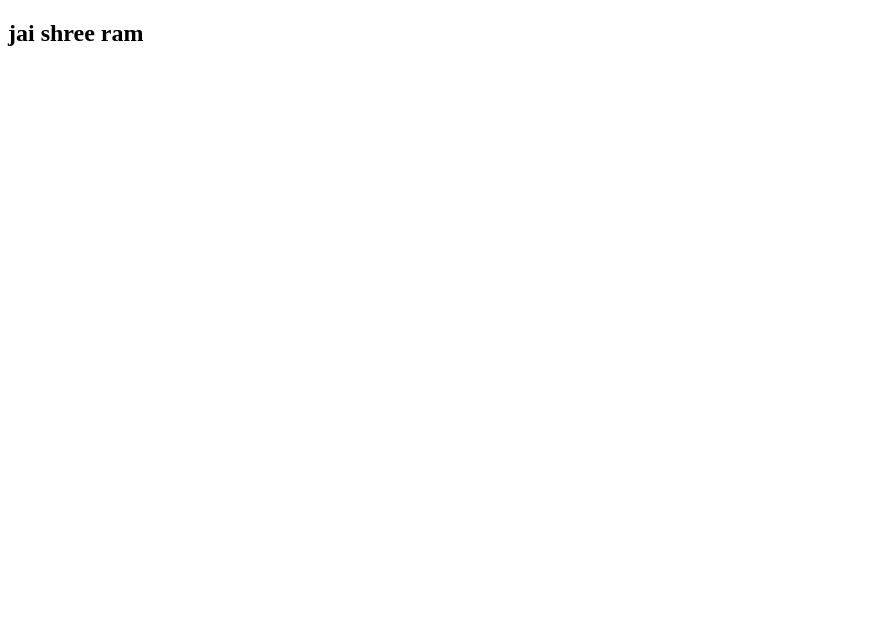
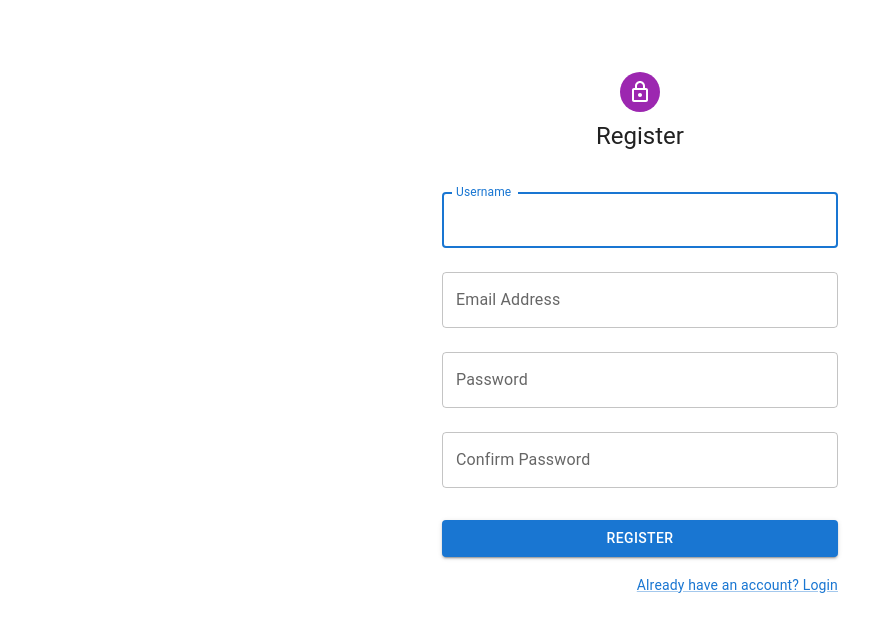
Before and after one commit to pareekakhilesh123/craft_my_plate, a React (Create React App) app: page /register in a window 1280 px wide. Shown: the top 632 px of the page, without its empty margins (0-895 px from the left). Built offline with nearby package versions, Linux system fonts and the light colour scheme.

Commit message:
Login Page , Register page And  HomePage Navbar create

```diff
--- a/package.json
+++ b/package.json
@@ -3,9 +3,14 @@
   "version": "0.1.0",
   "private": true,
   "dependencies": {
+    "@emotion/react": "^11.14.0",
+    "@emotion/styled": "^11.14.0",
+    "@mui/icons-material": "^6.4.1",
+    "@mui/material": "^6.4.1",
     "cra-template": "1.2.0",
     "react": "^19.0.0",
     "react-dom": "^19.0.0",
+    "react-router-dom": "^7.1.3",
     "react-scripts": "5.0.1",
     "web-vitals": "^4.2.4"
   },
--- a/src/App.js
+++ b/src/App.js
@@ -1,11 +1,21 @@
+import React from "react";
+import "./App.css";
+import { BrowserRouter as Router, Routes, Route } from "react-router-dom";
+import LoginPage from "../src/component/loginpage/LoginPage";
+import Register from "./component/register/Register";
+import Homepage from "./page/homepage/Homepage";
 
-import './App.css';
 
 function App() {
   return (
-    <div className="App">
-    <h2>jai shree ram</h2>
-    </div>
+    <Router>
+      <Routes>
+      <Route path="/home" element={<Homepage />} />
+        <Route path="/login" element={<LoginPage />} />
+        <Route path="/register" element={<Register/>} />
+
+      </Routes>
+    </Router>
   );
 }
 
--- /dev/null
+++ b/src/component/loginpage/LoginPage.js
@@ -0,0 +1,106 @@
+import React, { useState } from "react";
+import {
+  Box,
+  TextField,
+  Button,
+  Typography,
+  Container,
+  CssBaseline,
+  Avatar,
+} from "@mui/material";
+import LockOutlinedIcon from "@mui/icons-material/LockOutlined";
+
+const LoginPage = () => {
+  const [username, setUsername] = useState("");
+  const [password, setPassword] = useState("");
+  const [errors, setErrors] = useState({});
+
+
+  const validate = () => {
+    const tempErrors = {};
+    if (!username) {
+      tempErrors.username = "Username is required.";
+    }
+
+    if (!password) {
+      tempErrors.password = "Password is required.";
+    }
+
+    setErrors(tempErrors);
+    return Object.keys(tempErrors).length === 0;
+  };
+
+  const handleSubmit = (event) => {
+    event.preventDefault();
+
+    if (validate()) {
+
+      if (username === "root" && password === "root") {
+        alert("Login successful!");
+      } else {
+        alert("Invalid credentials. Please try again.");
+      }
+    }
+  };
+
+  return (
+    <Container component="main" maxWidth="xs">
+      <CssBaseline />
+      <Box
+        sx={{
+          marginTop: 8,
+          display: "flex",
+          flexDirection: "column",
+          alignItems: "center",
+        }}
+      >
+        <Avatar sx={{ m: 1, bgcolor: "secondary.main" }}>
+          <LockOutlinedIcon />
+        </Avatar>
+        <Typography component="h1" variant="h5">
+          Login
+        </Typography>
+        <Box component="form" onSubmit={handleSubmit} sx={{ mt: 3 }}>
+          <TextField
+            margin="normal"
+
+            fullWidth
+            id="username"
+            label="Username"
+            name="username"
+            autoComplete="off"
+            autoFocus
+            value={username}
+            onChange={(e) => setUsername(e.target.value)}
+            error={!!errors.username}
+            helperText={errors.username}
+          />
+          <TextField
+            margin="normal"
+
+            fullWidth
+            name="password"
+            label="Password"
+            type="password"
+            id="password"
+            autoComplete="current-password"
+            value={password}
+            onChange={(e) => setPassword(e.target.value)}
+            error={!!errors.password}
+            helperText={errors.password}
+          />
+          <Button
+            type="submit"
+            fullWidth
+            variant="contained"
+            sx={{ mt: 3, mb: 2 }}
+          >
+            Login
+          </Button>
+        </Box>
+      </Box>
+    </Container>
+  );
+};
+
+export default LoginPage;
--- /dev/null
+++ b/src/component/register/Register.js
@@ -0,0 +1,160 @@
+import React, { useState } from "react";
+import {
+  Box,
+  TextField,
+  Button,
+  Typography,
+  Container,
+  CssBaseline,
+  Avatar,
+  Grid,
+  Link,
+} from "@mui/material";
+import LockOutlinedIcon from "@mui/icons-material/LockOutlined";
+
+
+function Register() {
+
+    const [formData, setFormData] = useState({
+    username: "",
+    email: "",
+    password: "",
+    confirmPassword: "",
+  });
+
+  const [errors, setErrors] = useState({});
+
+  const validate = () => {
+    const tempErrors = {};
+    if (!formData.username) {
+      tempErrors.username = "Username is required.";
+    } else if (formData.username.length < 3) {
+      tempErrors.username = "Username must be at least 3 characters.";
+    }
+
+    if (!formData.email) {
+      tempErrors.email = "Email is required.";
+    } else if (!/\S+@\S+\.\S+/.test(formData.email)) {
+      tempErrors.email = "Email is not valid.";
+    }
+
+    if (!formData.password) {
+      tempErrors.password = "Password is required.";
+    } else if (formData.password.length < 6) {
+      tempErrors.password = "Password must be at least 6 characters.";
+    }
+
+    if (!formData.confirmPassword) {
+      tempErrors.confirmPassword = "Confirm Password is required.";
+    } else if (formData.confirmPassword !== formData.password) {
+      tempErrors.confirmPassword = "Passwords do not match.";
+    }
+
+    setErrors(tempErrors);
+    return Object.keys(tempErrors).length === 0;
+  };
+
+  const handleChange = (e) => {
+    const { name, value } = e.target;
+    setFormData({ ...formData, [name]: value });
+  };
+
+  const handleSubmit = (e) => {
+    e.preventDefault();
+    if (validate()) {
+      alert("Registration Successful!");
+      console.log("Registered Data: ", formData);
+    }
+  };
+
+  return (
+    <Container component="main" maxWidth="xs">
+      <CssBaseline />
+      <Box
+        sx={{
+          marginTop: 8,
+          display: "flex",
+          flexDirection: "column",
+          alignItems: "center",
+        }}
+      >
+        <Avatar sx={{ m: 1, bgcolor: "secondary.main" }}>
+          <LockOutlinedIcon />
+        </Avatar>
+        <Typography component="h1" variant="h5">
+          Register
+        </Typography>
+        <Box component="form" onSubmit={handleSubmit} sx={{ mt: 3 }}>
+          <TextField
+            margin="normal"
+
+            fullWidth
+            id="username"
+            label="Username"
+            name="username"
+            autoFocus
+            value={formData.username}
+            onChange={handleChange}
+            error={!!errors.username}
+            helperText={errors.username}
+          />
+          <TextField
+            margin="normal"
+
+            fullWidth
+            id="email"
+            label="Email Address"
+            name="email"
+            value={formData.email}
+            onChange={handleChange}
+            error={!!errors.email}
+            helperText={errors.email}
+          />
+          <TextField
+            margin="normal"
+
+            fullWidth
+            name="password"
+            label="Password"
+            type="password"
+            id="password"
+            value={formData.password}
+            onChange={handleChange}
+            error={!!errors.password}
+            helperText={errors.password}
+          />
+          <TextField
+            margin="normal"
+
+            fullWidth
+            name="confirmPassword"
+            label="Confirm Password"
+            type="password"
+            id="confirmPassword"
+            value={formData.confirmPassword}
+            onChange={handleChange}
+            error={!!errors.confirmPassword}
+            helperText={errors.confirmPassword}
+          />
+          <Button
+            type="submit"
+            fullWidth
+            variant="contained"
+            sx={{ mt: 3, mb: 2 }}
+          >
+            Register
+          </Button>
+          <Grid container justifyContent="flex-end">
+            <Grid item>
+              <Link href="/login" variant="body2">
+                Already have an account? Login
+              </Link>
+            </Grid>
+          </Grid>
+        </Box>
+      </Box>
+    </Container>
+  )
+}
+
+export default Register
--- /dev/null
+++ b/src/page/homepage/Homepage.js
@@ -0,0 +1,16 @@
+import React from "react";
+import Navbar from "./homepagecomponent/Navbar";
+
+
+
+function Homepage() {
+
+
+  return (
+    <div>
+  <Navbar />
+    </div>
+  );
+}
+
+export default Homepage;
--- /dev/null
+++ b/src/page/homepage/homepagecomponent/Navbar.js
@@ -0,0 +1,56 @@
+import React from 'react'
+import { BrowserRouter as Router, Link } from "react-router-dom";
+import {
+  AppBar,
+  Toolbar,
+  Typography,
+  Button,
+  Box,
+  CssBaseline,
+  useMediaQuery,
+} from "@mui/material";
+function Navbar() {
+    const isMobile = useMediaQuery("(max-width:600px)");
+
+  return (
+    <div>
+     <Box sx={{ flexGrow: 1 }}>
+        <CssBaseline />
+        <AppBar
+          position="static"
+          sx={{ bgcolor: "#F0BB78", color: "#543A14" }}
+          elevation={0}
+        >
+          <Toolbar variant="regular">
+            <Typography
+              variant="h6"
+              component="div"
+              sx={{ flexGrow: 1, fontWeight: "bold" }}
+            >
+              Food Ordering System
+            </Typography>
+
+            {!isMobile && (
+              <>
+                <Button color="inherit" component={Link} to="/login">
+                  Login
+                </Button>
+                <Button color="inherit" component={Link} to="/menu">
+                  Menu
+                </Button>
+                <Button color="inherit" component={Link} to="/cart">
+                  Cart
+                </Button>
+                <Button color="inherit" component={Link} to="/order">
+                  Order
+                </Button>
+              </>
+            )}
+          </Toolbar>
+        </AppBar>
+      </Box>
+    </div>
+  )
+}
+
+export default Navbar
```
Also changed, not shown: 1 other file (tests, documents, lock files or other folders).
